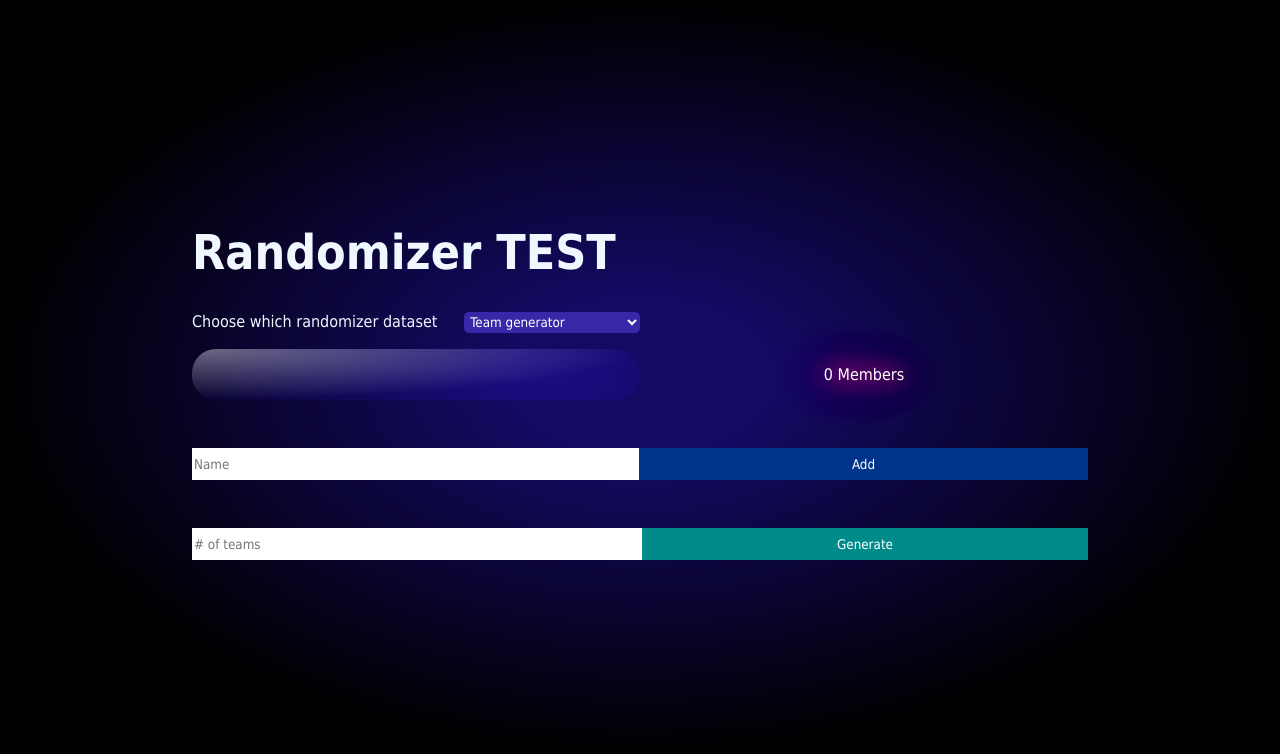
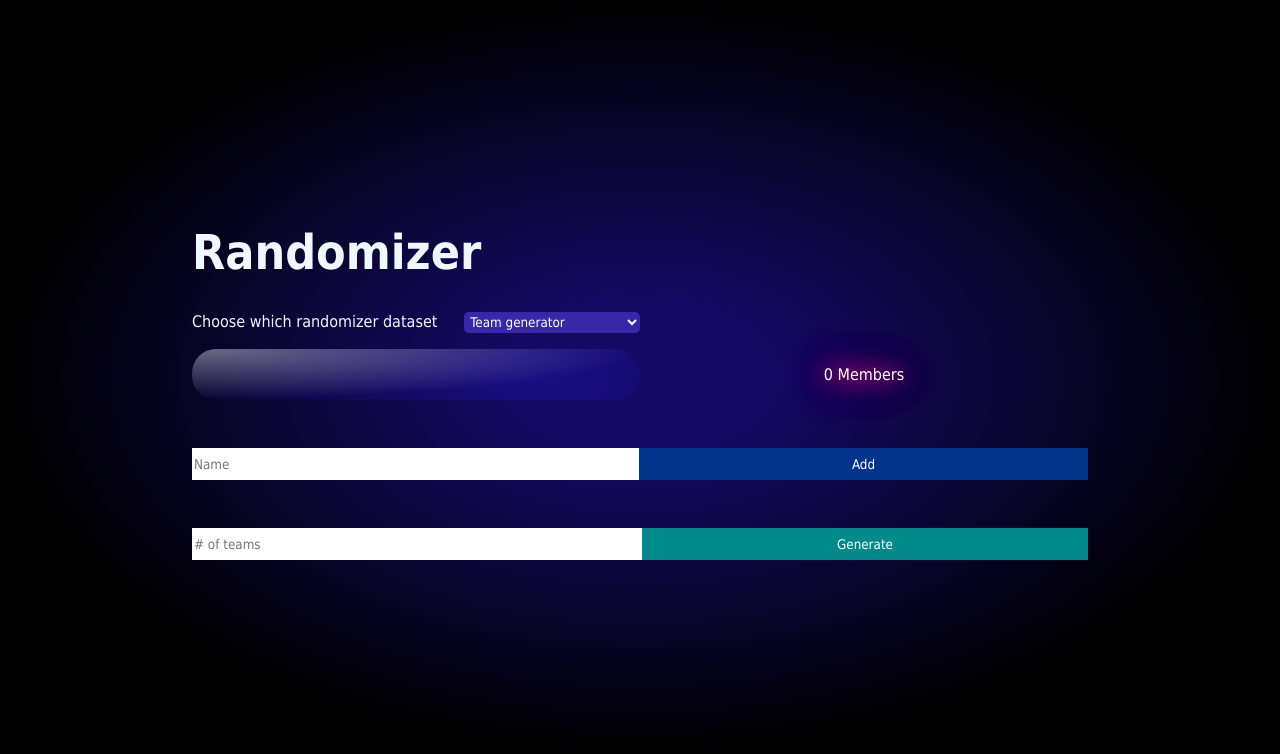
Before and after one commit to sasoara/angular-randomizer, an Angular app: page / in a window 1280 px wide. Shown: the top 754 px of the page. Built offline with nearby package versions, Linux system fonts and the light colour scheme.

Commit message:
test deployment

```diff
--- a/src/app/app.component.html
+++ b/src/app/app.component.html
@@ -1,7 +1,7 @@
 <body>
 <div class="container">
     <div class="card">
-        <h1>Randomizer TEST</h1>
+        <h1>Randomizer</h1>
 
         <aside class="dataset-picker">
             <form>
```
